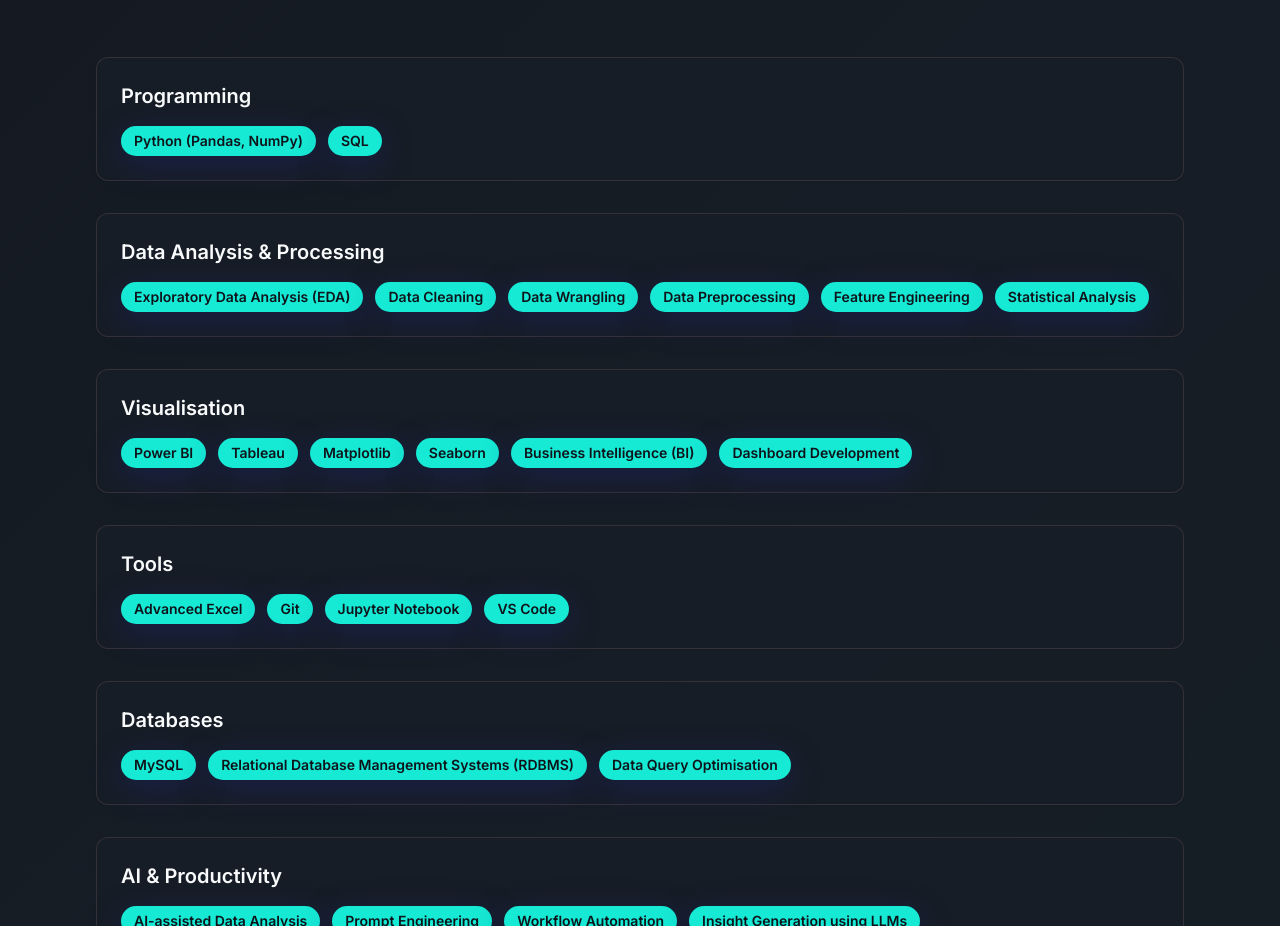
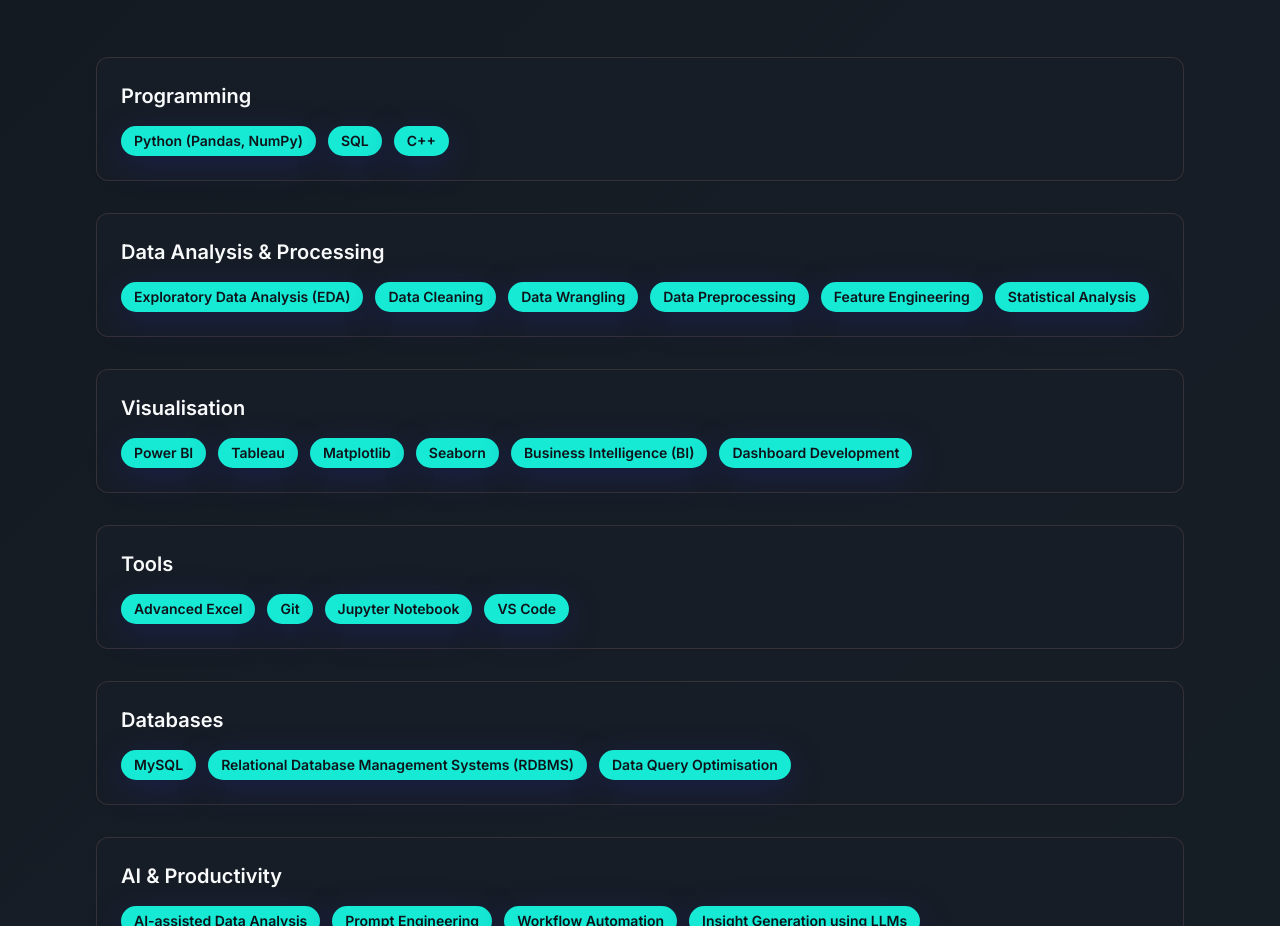
Before and after one commit to Swayam-arora-2004/swayam-arora-portfolio, a React (Vite) app: page / in a window 1280 px wide. Shown: the part 3200-4126 px from the top of the page. Built offline with nearby package versions, Linux system fonts and the light colour scheme; no server answers.

Commit message:
Portfolio Version 1.0.2

```diff
--- a/src/components/Skills.tsx
+++ b/src/components/Skills.tsx
@@ -5,7 +5,7 @@ const Skills = () => {
   const skillCategories = [
     {
       category: "Programming",
-      skills: ["Python (Pandas, NumPy)", "SQL"],
+      skills: ["Python (Pandas, NumPy)", "SQL", "C++"],
       tier: "primary"
     },
     {
```
